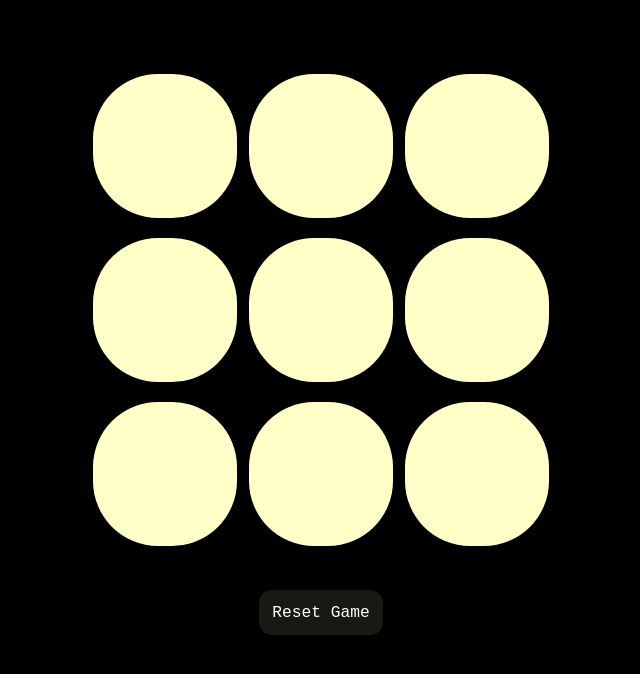
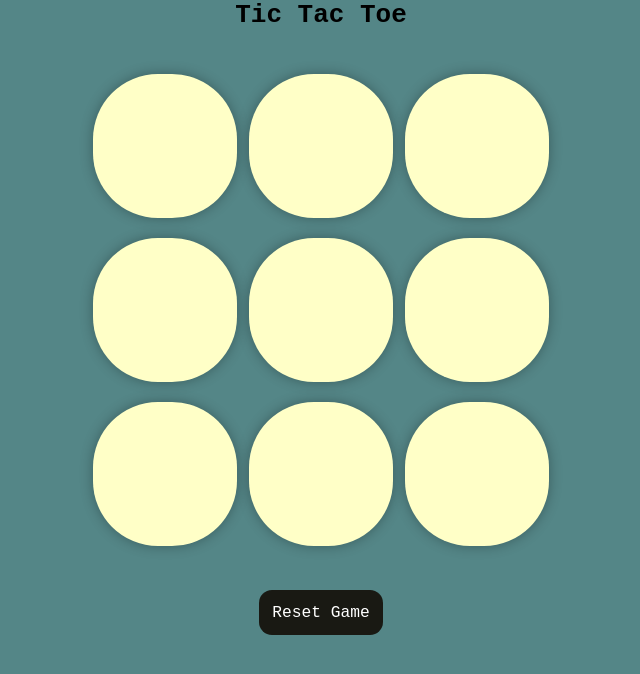
Before and after one commit to Aniruddh-web/Aniruddh-dev, a plain HTML site: page index.html in a window 1280 px wide. Shown: the whole page, without its empty margins (319-959 px from the left). Drawn offline with Linux system fonts and the light colour scheme.

Commit message:
Update style.css

```diff
--- a/style.css
+++ b/style.css
@@ -5,7 +5,7 @@
 }
 
 body {
-  background-color: rgb(0,0,0);
+  background-color: #548687;
   text-align: center;
 }
 
```
